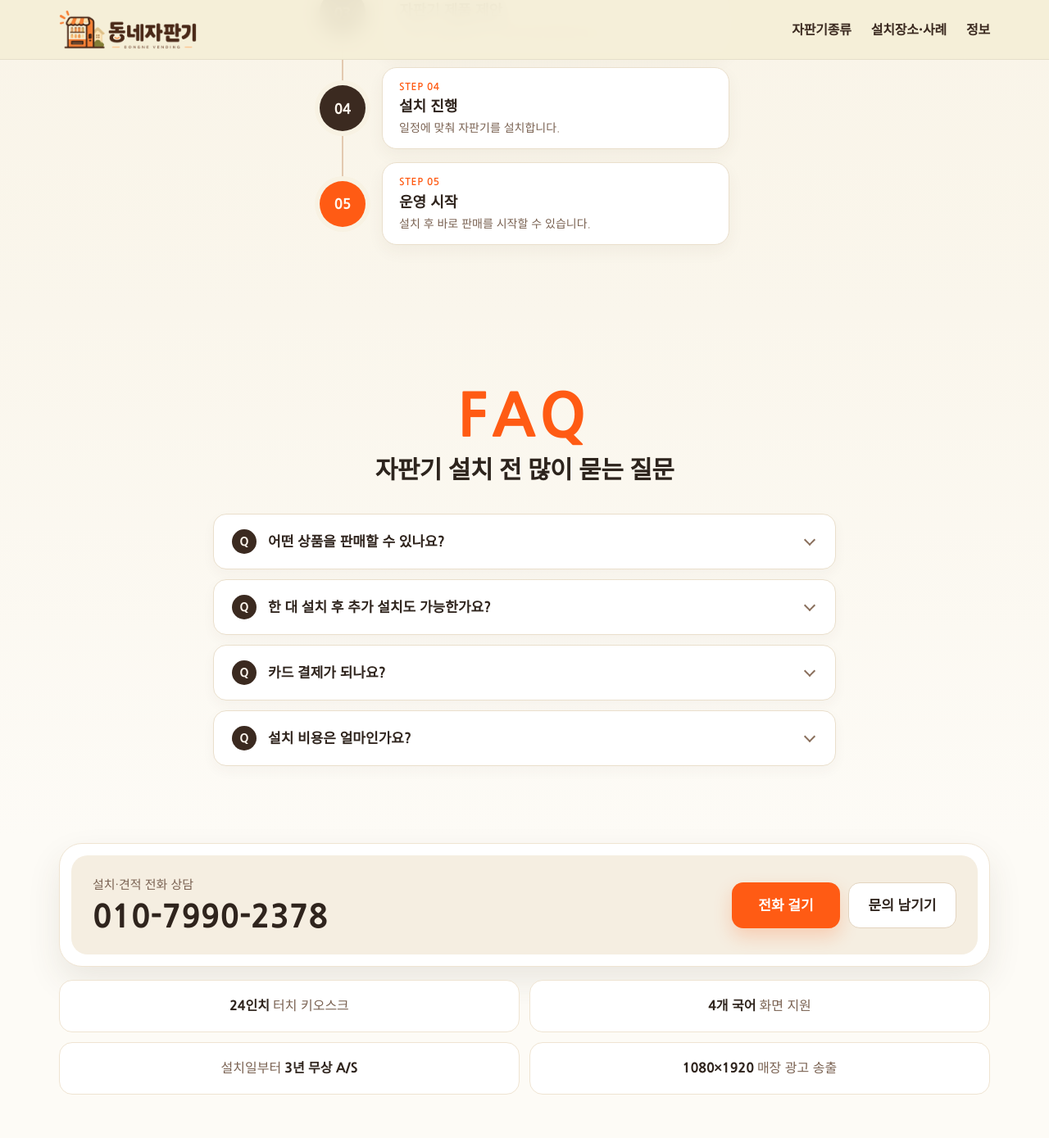
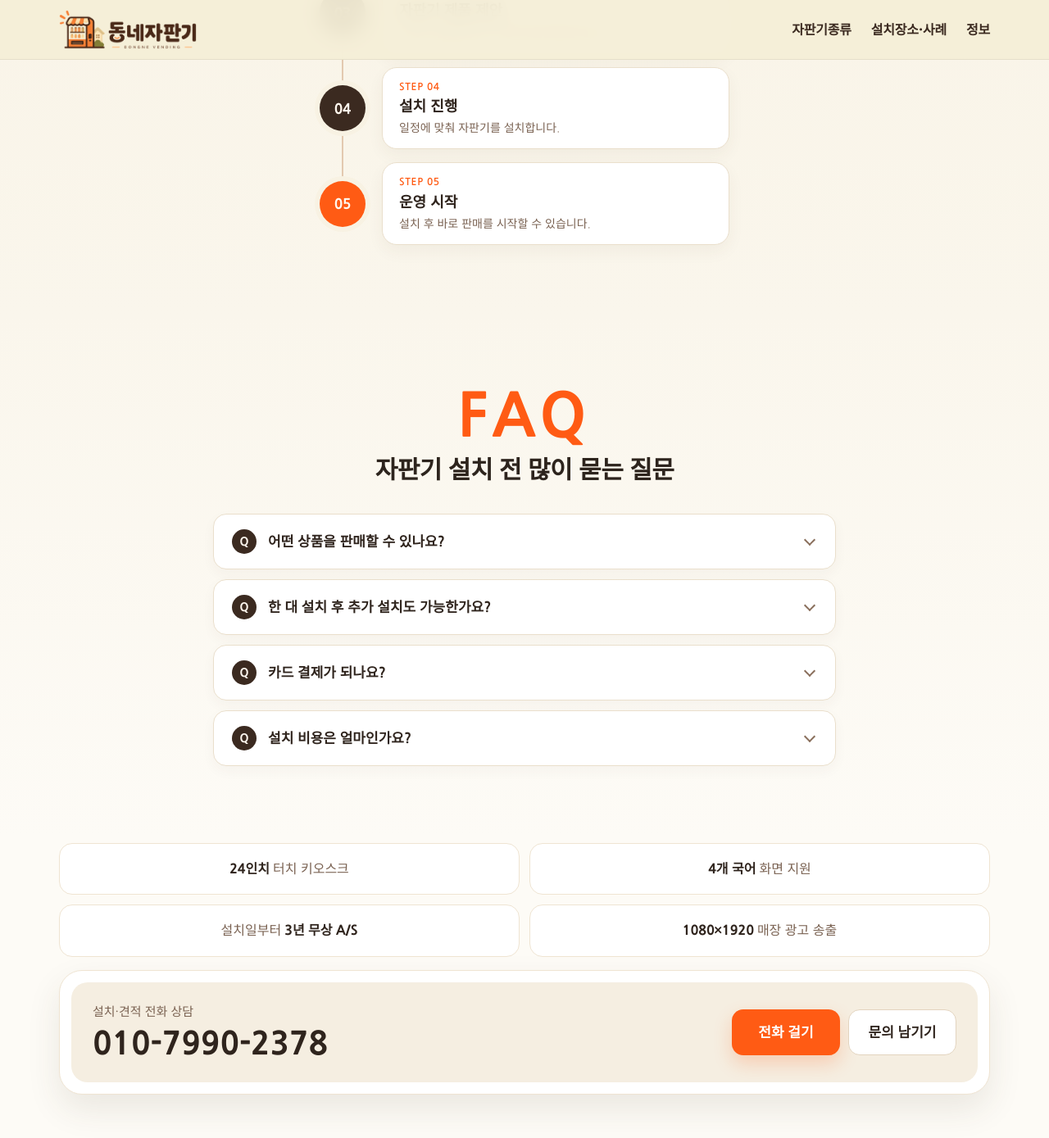
Before and after one commit to dkfmaqqhh-cyber/dongne-vending, a Jekyll site: the page built from index.html, in a window 1280 px wide and 1400 px high, scrolled down 10272 px. Shown: the top 1389 px of the window at 82% size. Built offline with Jekyll 4.4.1, drawn with Linux system fonts in a browser that asks for light colours.

Commit message:
101차: 특징 4칸을 위로, 전화 상담 바를 맨 아래로
Co-Authored-By: Claude Opus 5.5 <noreply@anthropic.com>
Claude-Session: https://claude.ai/code/session_01PoQrHp99mBttwRqW6Q3cBv

```diff
--- a/index.html
+++ b/index.html
@@ -2152,7 +2152,7 @@ html{scroll-behavior:smooth}
 .bc-btn{display:inline-flex;align-items:center;justify-content:center;min-width:132px;height:56px;padding:0 22px;border-radius:14px;font-size:17px;font-weight:800;text-decoration:none}
 .bc-btn.call{background:var(--orange,#ff5b14);color:#fff;box-shadow:0 10px 22px rgba(255,91,20,.22)}
 .bc-btn.ask{background:#fff;color:#2f241d;border:1.5px solid #e3d4bf}
-.bc-feats{list-style:none;margin:16px 0 0;padding:0;display:grid;grid-template-columns:1fr 1fr;gap:12px}
+.bc-feats{list-style:none;margin:0 0 16px;padding:0;display:grid;grid-template-columns:1fr 1fr;gap:12px}
 .bc-feats li{background:#fff;border:1px solid #efe4d2;border-radius:16px;padding:18px 14px;text-align:center;font-size:16px;color:#7a6252;word-break:keep-all}
 .bc-feats b{color:#2f241d;font-weight:800}
 @media (max-width:760px){
@@ -2162,7 +2162,7 @@ html{scroll-behavior:smooth}
   .bc-num{font-size:30px}
   .bc-btns{width:100%}
   .bc-btn{flex:1;min-width:0;height:52px;font-size:16px}
-  .bc-feats{gap:8px;margin-top:10px}
+  .bc-feats{gap:8px;margin:0 0 10px}
   .bc-feats li{padding:14px 8px;font-size:14px}
 }
 .bc-btn{white-space:nowrap}
@@ -2589,16 +2589,16 @@ html{scroll-behavior:smooth}
 <!-- 100차: FAQ 아래 전화 상담 바 + 특징 4칸 -->
 <section class="bc-section" aria-label="설치·견적 전화 상담">
 <div class="wrap">
-<div class="bc-card"><div class="bc-inner">
-<div class="bc-text"><span>설치·견적 전화 상담</span><a class="bc-num" href="tel:01079902378">010-7990-2378</a></div>
-<div class="bc-btns"><a class="bc-btn call" href="tel:01079902378">전화 걸기</a><a class="bc-btn ask" href="https://naver.me/GxrdxD4F" target="_blank" rel="noopener">문의 남기기</a></div>
-</div></div>
 <ul class="bc-feats">
 <li><b>24인치</b> 터치 키오스크</li>
 <li><b>4개 국어</b> 화면 지원</li>
 <li>설치일부터 <b>3년 무상 A/S</b></li>
 <li><b>1080×1920</b> 매장 광고 송출</li>
 </ul>
+<div class="bc-card"><div class="bc-inner">
+<div class="bc-text"><span>설치·견적 전화 상담</span><a class="bc-num" href="tel:01079902378">010-7990-2378</a></div>
+<div class="bc-btns"><a class="bc-btn call" href="tel:01079902378">전화 걸기</a><a class="bc-btn ask" href="https://naver.me/GxrdxD4F" target="_blank" rel="noopener">문의 남기기</a></div>
+</div></div>
 </div>
 </section>
 </main>
```
Also changed, not shown: CLAUDE.md (+1 -1 lines).
